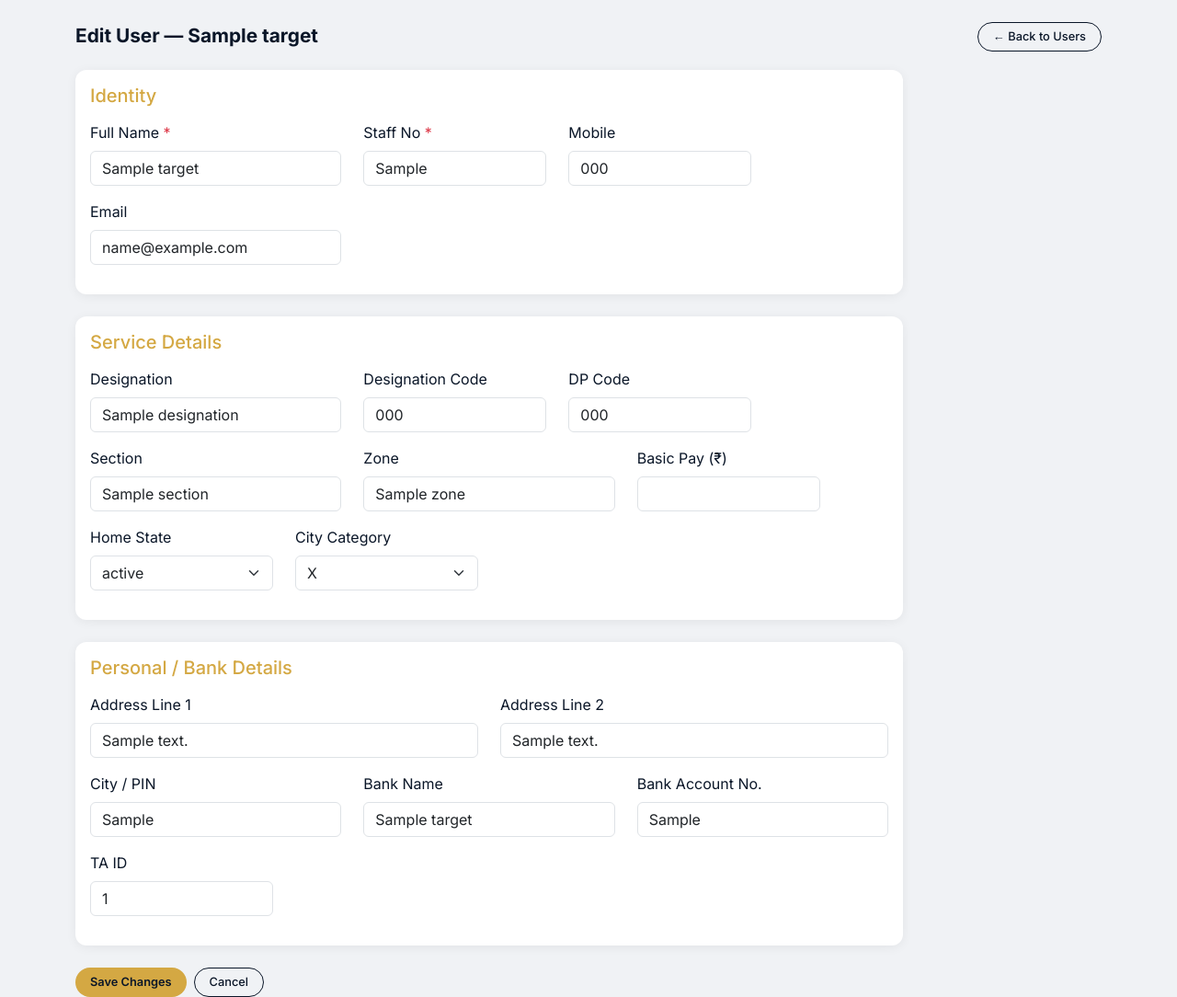
After one commit to nikkuhot123/can-monthly-diary, a FastAPI app: template templates/admin_user_edit.html in a window 1280 px wide. The commit adds this page. Shown: the whole page at 92% size. Run offline with FastAPI, Linux system fonts and the light colour scheme; the template is opened without the code that fills it: most values are stand-ins (such as "Sample title", 1, 10 or a date in 2020); some libraries are stand-ins or nearby versions.

Commit message:
feat: admin edit user data and add holidays for all users
- Admin users list gets an Edit button per row
- /admin/users/{id}/edit: full edit form for all user fields (identity,
  service details, personal/bank details) with staff_no conflict check
- /admin/holidays: admin holiday management page with add form;
  option to also mark all matching AttendanceRecord rows as is_holiday=True
- /admin/holidays/delete/{id}: delete a holiday
- Holidays nav link added to admin navbar

Co-Authored-By: Claude Sonnet 4.6 <noreply@anthropic.com>

```diff
--- /dev/null
+++ b/templates/admin_user_edit.html
@@ -0,0 +1,124 @@
+{% extends "base.html" %}
+{% block title %}Edit User - Admin{% endblock %}
+{% block content %}
+<div class="page-header">
+    <h2>Edit User — {{ target.name }}</h2>
+    <a href="/admin/users" class="pill-btn pill-outline">← Back to Users</a>
+</div>
+
+{% if error %}
+<div class="alert alert-danger alert-dismissible fade show">{{ error }}
+    <button type="button" class="btn-close" data-bs-dismiss="alert"></button>
+</div>
+{% endif %}
+{% if success %}
+<div class="alert alert-success alert-dismissible fade show">{{ success }}
+    <button type="button" class="btn-close" data-bs-dismiss="alert"></button>
+</div>
+{% endif %}
+
+<form method="POST" action="/admin/users/{{ target.id }}/edit" style="max-width:900px;">
+    <div class="card-audit mb-4">
+        <h5 class="mb-3" style="color:var(--color-gold);">Identity</h5>
+        <div class="row">
+            <div class="col-md-4 mb-3">
+                <label class="form-label">Full Name <span class="text-danger">*</span></label>
+                <input type="text" name="name" class="form-control" value="{{ target.name }}" required>
+            </div>
+            <div class="col-md-3 mb-3">
+                <label class="form-label">Staff No <span class="text-danger">*</span></label>
+                <input type="text" name="staff_no" class="form-control" value="{{ target.staff_no }}" required>
+            </div>
+            <div class="col-md-3 mb-3">
+                <label class="form-label">Mobile</label>
+                <input type="tel" name="mobile" class="form-control" value="{{ target.mobile or '' }}" placeholder="10-digit">
+            </div>
+            <div class="col-md-4 mb-3">
+                <label class="form-label">Email</label>
+                <input type="email" name="email" class="form-control" value="{{ target.email or '' }}">
+            </div>
+        </div>
+    </div>
+
+    <div class="card-audit mb-4">
+        <h5 class="mb-3" style="color:var(--color-gold);">Service Details</h5>
+        <div class="row">
+            <div class="col-md-4 mb-3">
+                <label class="form-label">Designation</label>
+                <input type="text" name="designation" class="form-control" value="{{ target.designation or '' }}">
+            </div>
+            <div class="col-md-3 mb-3">
+                <label class="form-label">Designation Code</label>
+                <input type="text" name="designation_code" class="form-control" value="{{ target.designation_code or '' }}">
+            </div>
+            <div class="col-md-3 mb-3">
+                <label class="form-label">DP Code</label>
+                <input type="text" name="dp_code" class="form-control" value="{{ target.dp_code or '' }}">
+            </div>
+            <div class="col-md-4 mb-3">
+                <label class="form-label">Section</label>
+                <input type="text" name="section" class="form-control" value="{{ target.section or '' }}">
+            </div>
+            <div class="col-md-4 mb-3">
+                <label class="form-label">Zone</label>
+                <input type="text" name="zone" class="form-control" value="{{ target.zone or '' }}">
+            </div>
+            <div class="col-md-3 mb-3">
+                <label class="form-label">Basic Pay (₹)</label>
+                <input type="number" step="0.01" name="basic_pay" class="form-control" value="{{ target.basic_pay or '' }}">
+            </div>
+            <div class="col-md-3 mb-3">
+                <label class="form-label">Home State</label>
+                <select name="home_state" class="form-select">
+                    {% for s in all_states %}
+                    <option value="{{ s }}" {{ 'selected' if target.home_state == s }}>{{ s }}</option>
+                    {% endfor %}
+                </select>
+            </div>
+            <div class="col-md-3 mb-3">
+                <label class="form-label">City Category</label>
+                <select name="city_category" class="form-select">
+                    {% for cat in ['X', 'Y', 'Z', 'A1', 'B1', 'B2', 'C', 'R'] %}
+                    <option value="{{ cat }}" {{ 'selected' if target.city_category == cat }}>{{ cat }}</option>
+                    {% endfor %}
+                </select>
+            </div>
+        </div>
+    </div>
+
+    <div class="card-audit mb-4">
+        <h5 class="mb-3" style="color:var(--color-gold);">Personal / Bank Details</h5>
+        <div class="row">
+            <div class="col-md-6 mb-3">
+                <label class="form-label">Address Line 1</label>
+                <input type="text" name="address_line1" class="form-control" value="{{ target.address_line1 or '' }}">
+            </div>
+            <div class="col-md-6 mb-3">
+                <label class="form-label">Address Line 2</label>
+                <input type="text" name="address_line2" class="form-control" value="{{ target.address_line2 or '' }}">
+            </div>
+            <div class="col-md-4 mb-3">
+                <label class="form-label">City / PIN</label>
+                <input type="text" name="city_pin" class="form-control" value="{{ target.city_pin or '' }}">
+            </div>
+            <div class="col-md-4 mb-3">
+                <label class="form-label">Bank Name</label>
+                <input type="text" name="bank_name" class="form-control" value="{{ target.bank_name or '' }}">
+            </div>
+            <div class="col-md-4 mb-3">
+                <label class="form-label">Bank Account No.</label>
+                <input type="text" name="bank_account_no" class="form-control" value="{{ target.bank_account_no or '' }}">
+            </div>
+            <div class="col-md-3 mb-3">
+                <label class="form-label">TA ID</label>
+                <input type="text" name="ta_id" class="form-control" value="{{ target.ta_id or '' }}">
+            </div>
+        </div>
+    </div>
+
+    <div class="d-flex gap-2">
+        <button type="submit" class="pill-btn pill-gold">Save Changes</button>
+        <a href="/admin/users" class="pill-btn pill-outline">Cancel</a>
+    </div>
+</form>
+{% endblock %}
--- a/templates/admin_users.html
+++ b/templates/admin_users.html
@@ -43,6 +43,7 @@
                     <td><span class="status-badge {{ 'badge-draft' if u.is_admin else 'badge-submitted' }}">{{ 'Yes' if u.is_admin else 'No' }}</span></td>
                     <td><span class="status-badge {{ 'badge-submitted' if u.is_active else 'badge-draft' }}">{{ 'Active' if u.is_active else 'Inactive' }}</span></td>
                     <td style="white-space:nowrap;">
+                        <a href="/admin/users/{{ u.id }}/edit" class="pill-btn pill-outline" style="padding:2px 10px;">Edit</a>
                         <form method="POST" action="/admin/toggle-admin/{{ u.id }}" style="display:inline">
                             <button type="submit" class="pill-btn {{ 'pill-warning' if u.is_admin else 'pill-outline' }}" style="padding:2px 10px;">{{ 'Demote' if u.is_admin else 'Make Admin' }}</button>
                         </form>
--- a/templates/base.html
+++ b/templates/base.html
@@ -34,6 +34,7 @@
                     {% if user.is_admin %}
                     <li class="nav-item"><a class="nav-link" href="/admin/users">Users</a></li>
                     <li class="nav-item"><a class="nav-link" href="/admin/diaries">All Diaries</a></li>
+                    <li class="nav-item"><a class="nav-link" href="/admin/holidays">Holidays</a></li>
                     <li class="nav-item"><a class="nav-link" href="/admin/links">Linked Accounts</a></li>
                     {% endif %}
                 </ul>
```
Also changed, not shown: routers/admin.py (+181 -2 lines), templates/admin_holidays.html (added, +98 -0 lines).
